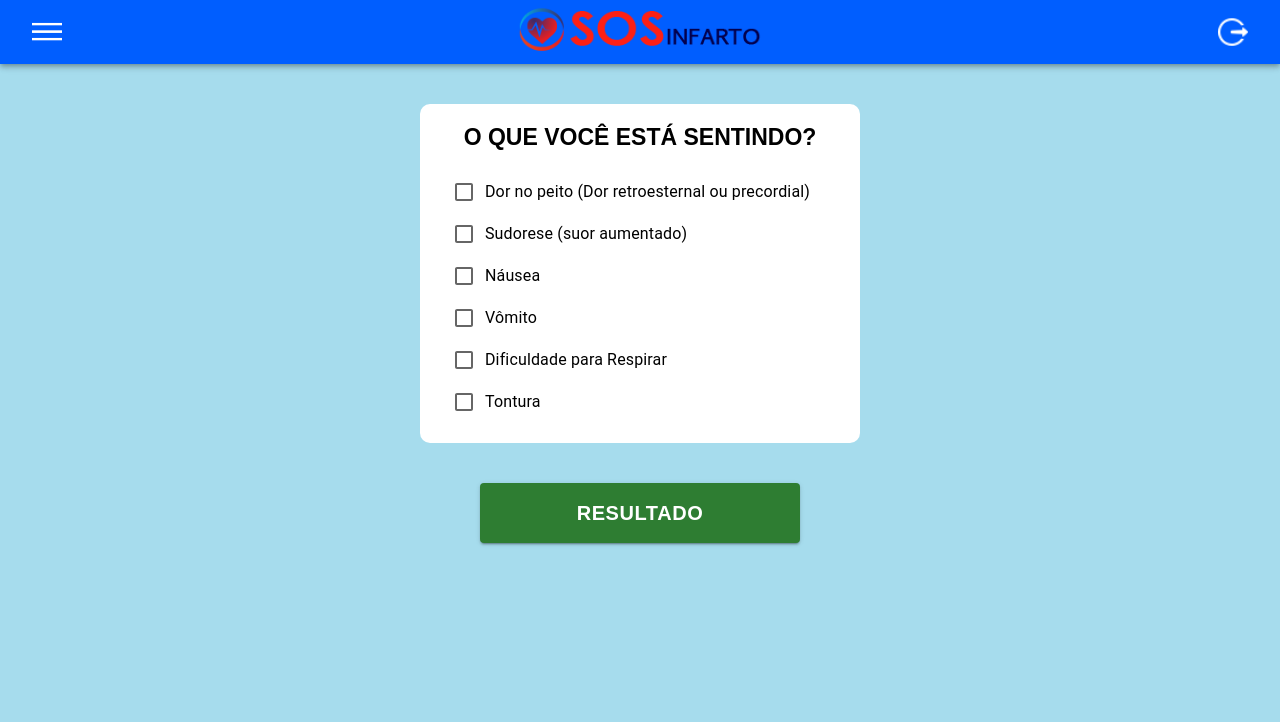
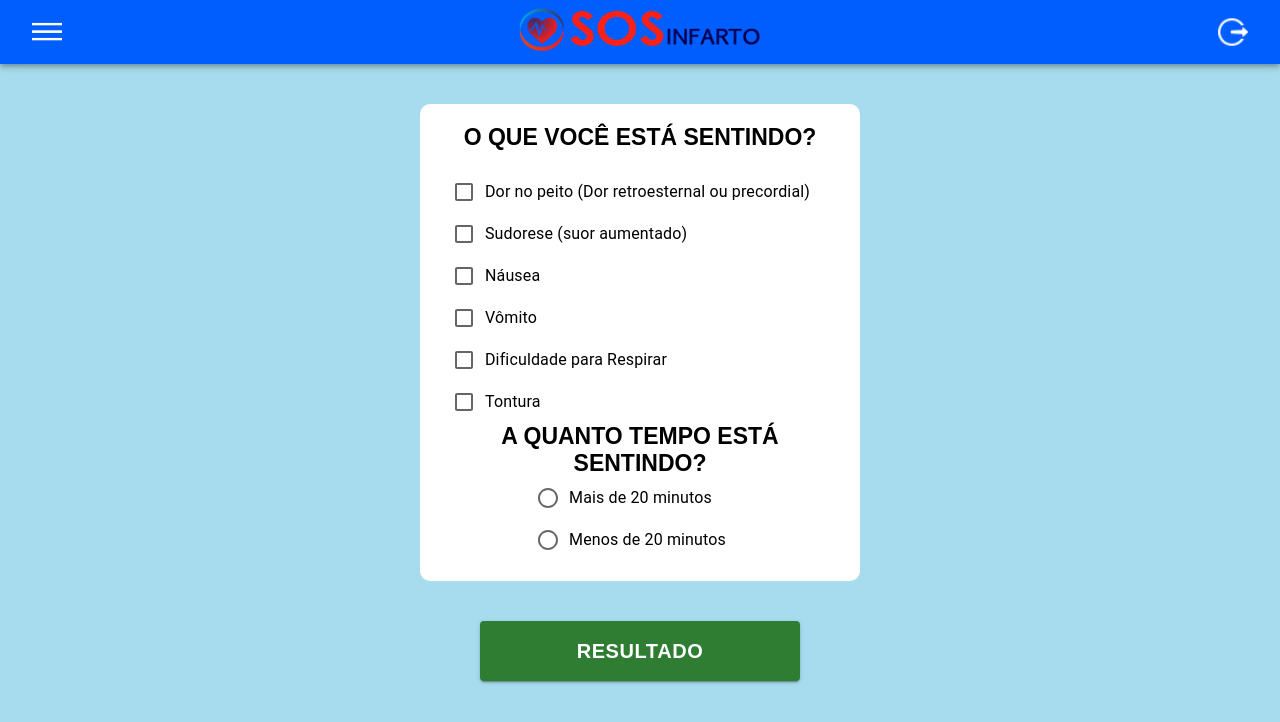
Before and after one commit to brunav-cruz/sos-infarto-fe, a React (Create React App) app in the folder sos-infarto-front/: page /Formulario in a window 1280 px wide. Shown: the top 722 px of the page. Built offline with nearby package versions, Linux system fonts and the light colour scheme.

Commit message:
Atualização do formulario de risco

```diff
--- a/sos-infarto-front/src/components/RiscoForm/RiscoButton.js
+++ /dev/null
@@ -1,23 +0,0 @@
-import React from 'react';
-import { Button } from "@mui/material";
-
-function RiscoButton(){
-    return(
-        <Button variant="contained" color="success"
-            sx={{
-                display: 'flex',
-                margin: 'auto',
-                marginBottom: '40px',
-                width: '40vh',
-                height: '60px',
-                fontSize: '20px',
-                fontFamily: 'Arial, sans-serif',
-                fontWeight: 'bold',
-            }}
-        >
-            RESULTADO
-        </Button>
-    );
-}
-
-export default RiscoButton;
--- a/sos-infarto-front/src/components/RiscoForm/RiscoForm.js
+++ b/sos-infarto-front/src/components/RiscoForm/RiscoForm.js
@@ -4,30 +4,26 @@ import {
   Checkbox,
   FormGroup,
   FormControlLabel,
+  FormControl,
+  FormLabel,
   Button,
+  RadioGroup,
+  Radio
 } from "@mui/material";
-import RiscoButton from "./RiscoButton";
+
 
 function RiscoForm() {
   const [isChecked, setIsChecked] = useState(false);
   const [isChecked2, setIsChecked2] = useState(false);
-  const [groupVisibility, setGroupVisibility] = useState({});
   const [sintomas, setSintomas] = useState([]);
 
-  const toggleGroupVisibility = (groupName) => {
-    setGroupVisibility({
-      ...groupVisibility,
-      [groupName]: !groupVisibility[groupName],
-    });
-  };
+
 
   const handleChange = (event) => {
     const { checked } = event.target;
-
     handleSintoma(event);
     setIsChecked(checked);
     setIsChecked2(false);
-    toggleGroupVisibility("Dor no peito");
   };
 
   const handleSintoma = (event) => {
@@ -52,7 +48,7 @@ function RiscoForm() {
 
     setSintomas(newSintomas);
     setIsChecked2(event.target.checked);
-    toggleGroupVisibility("Dor do tipo que se espalha");
+
   };
 
   const calcSinais = (sintomas) => {
@@ -148,7 +144,7 @@ function RiscoForm() {
             />
           </div>
 
-          {groupVisibility["Dor no peito"] && (
+          {isChecked && (
             <div style={{ display: "flex", flexDirection: "column" }}>
               <FormControlLabel
                 control={
@@ -184,7 +180,7 @@ function RiscoForm() {
               />
             </div>
           )}
-          {groupVisibility["Dor do tipo que se espalha"] && (
+          {isChecked2 && (
             <div style={{ display: "flex", flexDirection: "column" }}>
               <FormControlLabel
                 control={
@@ -246,6 +242,22 @@ function RiscoForm() {
             label="Tontura"
           />
         </FormGroup>
+        <div
+          style={{
+            fontWeight: "800",
+            fontSize: "23px",
+            fontFamily: "Arial, sans-serif",
+            "textAlign":"center"
+          }}
+        >
+          A QUANTO TEMPO ESTÁ SENTINDO?
+        </div>
+        <FormControl>
+          <RadioGroup name="radio-buttons-group">
+            <FormControlLabel value="+20min" control={<Radio />} label="Mais de 20 minutos" />
+            <FormControlLabel value="-20min" control={<Radio />} label="Menos de 20 minutos" />
+          </RadioGroup>
+      </FormControl>
       </Box>
       <Button
         onClick={() => calcSinais(sintomas)}
--- a/sos-infarto-front/src/pages/Formulario/FormularioRisco.js
+++ b/sos-infarto-front/src/pages/Formulario/FormularioRisco.js
@@ -1,8 +1,6 @@
 import React from "react";
 import NavBar from "../NavBar/NavBar";
 import RiscoForm from "../../components/RiscoForm/RiscoForm";
-import RiscoButton from "../../components/RiscoForm/RiscoButton";
-
 function FormularioRisco() {
   return (
     <div>
```
